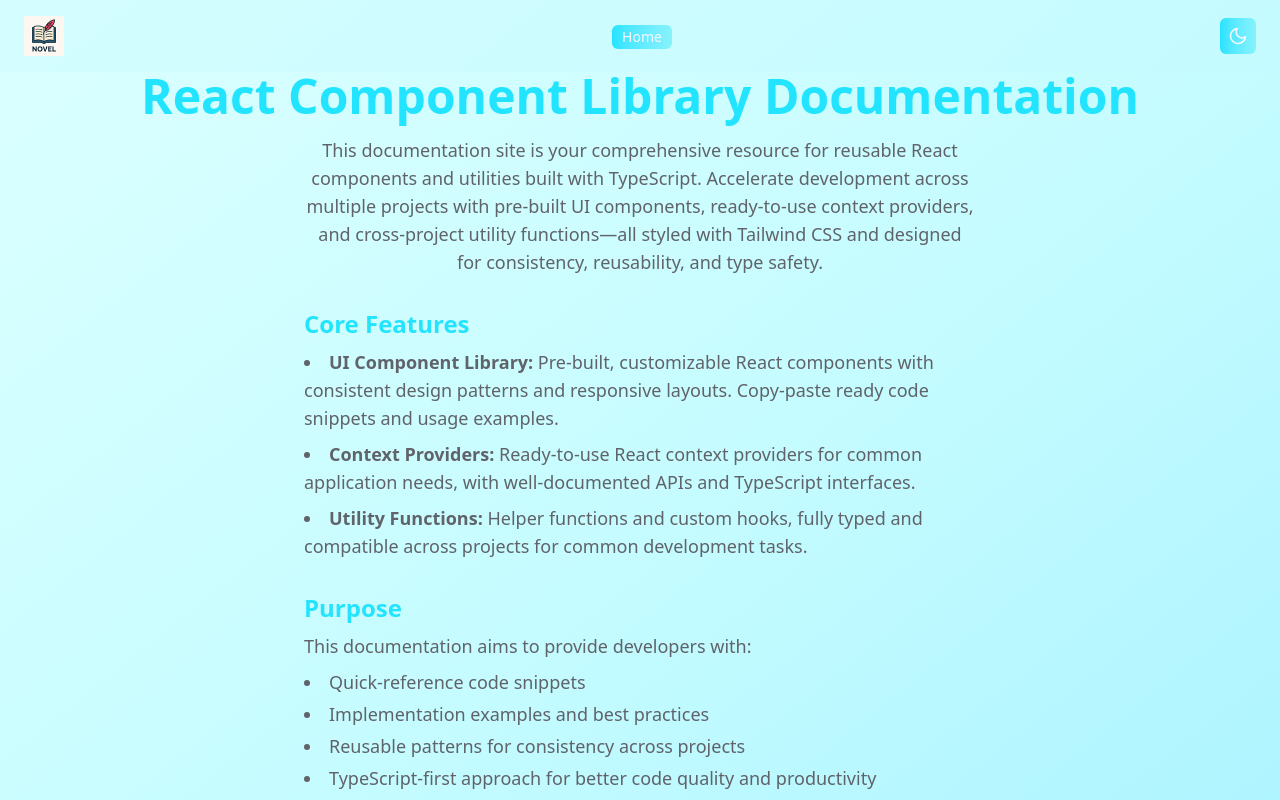
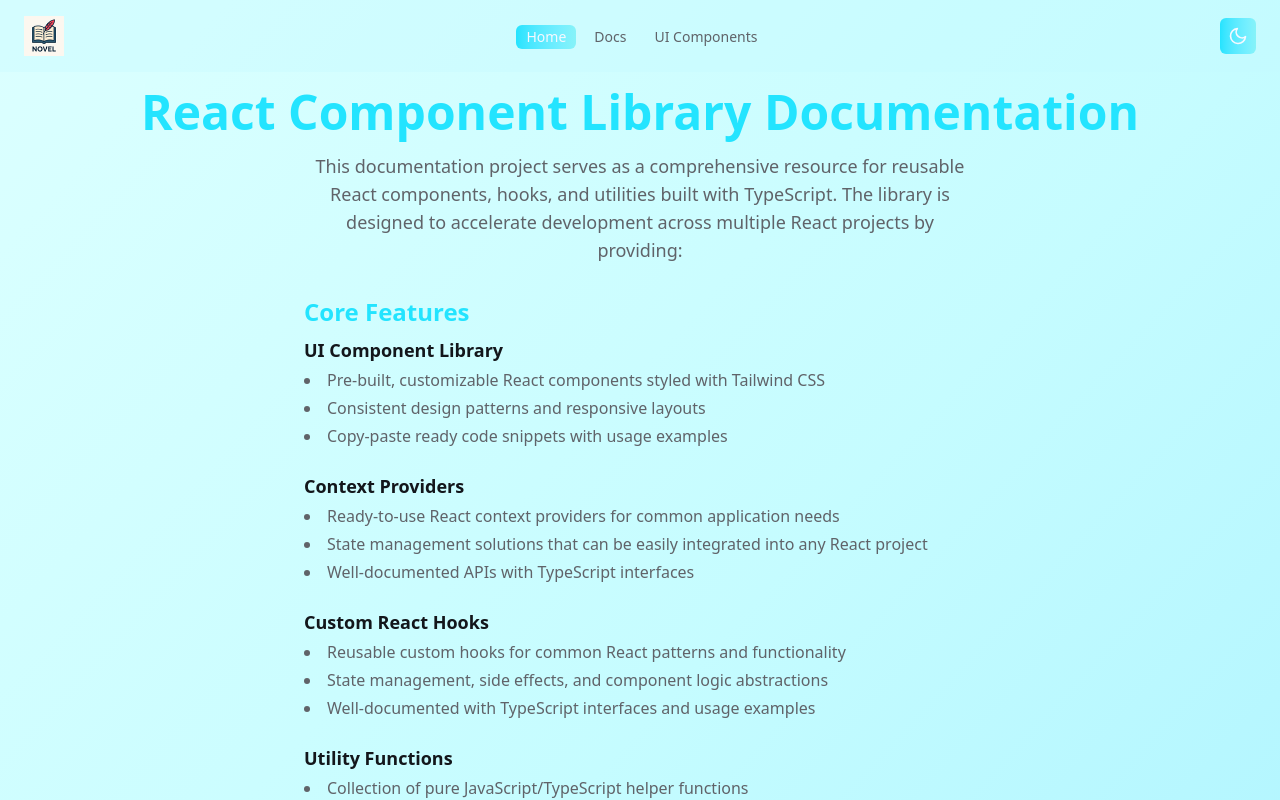
Before and after one commit to lbovboe/ui-academy, a Next.js app: page / in a window 1280 px wide. Shown: the top 800 px of the page. Built offline with nearby package versions, Linux system fonts and the light colour scheme.

Commit message:
update main nav bar

```diff
--- a/app/(routes)/(home)/page.tsx
+++ b/app/(routes)/(home)/page.tsx
@@ -2,39 +2,58 @@ import type { Metadata } from 'next';
 import Link from 'next/link';
 
 export const metadata: Metadata = {
-  title: 'UI Academy Docs',
+  title: 'React Component Library Documentation',
   description:
-    'Documentation, code snippets, and live demos for UI Academy components. Copy and use UI code instantly in your projects.',
+    'Comprehensive documentation for reusable React components, hooks, and utilities built with TypeScript. Accelerate development with pre-built UI, context providers, hooks, and utilities.',
 };
 
 const Home = async () => {
   return (
-    <main className="flex flex-col items-center justify-center px-4">
+    <main className="flex flex-col items-center justify-center p-4">
       <h1 className="text-light-primary dark:text-dark-primary mb-4 text-center text-5xl font-bold">
         React Component Library Documentation
       </h1>
       <p className="text-light-text-secondary dark:text-dark-text-secondary mb-8 max-w-2xl text-center text-lg">
-        This documentation site is your comprehensive resource for reusable React components and utilities built with
-        TypeScript. Accelerate development across multiple projects with pre-built UI components, ready-to-use context
-        providers, and cross-project utility functions—all styled with Tailwind CSS and designed for consistency,
-        reusability, and type safety.
+        This documentation project serves as a comprehensive resource for reusable React components, hooks, and
+        utilities built with TypeScript. The library is designed to accelerate development across multiple React
+        projects by providing:
       </p>
       <section className="mb-8 w-full max-w-2xl">
         <h2 className="text-light-primary dark:text-dark-primary mb-2 text-2xl font-semibold">Core Features</h2>
-        <ul className="text-light-text-secondary dark:text-dark-text-secondary list-inside list-disc space-y-2 text-lg">
-          <li>
-            <span className="font-semibold">UI Component Library:</span> Pre-built, customizable React components with
-            consistent design patterns and responsive layouts. Copy-paste ready code snippets and usage examples.
-          </li>
-          <li>
-            <span className="font-semibold">Context Providers:</span> Ready-to-use React context providers for common
-            application needs, with well-documented APIs and TypeScript interfaces.
-          </li>
-          <li>
-            <span className="font-semibold">Utility Functions:</span> Helper functions and custom hooks, fully typed and
-            compatible across projects for common development tasks.
-          </li>
-        </ul>
+        <div className="space-y-6">
+          <div>
+            <h3 className="text-lg font-semibold">UI Component Library</h3>
+            <ul className="text-light-text-secondary dark:text-dark-text-secondary mt-1 list-inside list-disc space-y-1">
+              <li>Pre-built, customizable React components styled with Tailwind CSS</li>
+              <li>Consistent design patterns and responsive layouts</li>
+              <li>Copy-paste ready code snippets with usage examples</li>
+            </ul>
+          </div>
+          <div>
+            <h3 className="text-lg font-semibold">Context Providers</h3>
+            <ul className="text-light-text-secondary dark:text-dark-text-secondary mt-1 list-inside list-disc space-y-1">
+              <li>Ready-to-use React context providers for common application needs</li>
+              <li>State management solutions that can be easily integrated into any React project</li>
+              <li>Well-documented APIs with TypeScript interfaces</li>
+            </ul>
+          </div>
+          <div>
+            <h3 className="text-lg font-semibold">Custom React Hooks</h3>
+            <ul className="text-light-text-secondary dark:text-dark-text-secondary mt-1 list-inside list-disc space-y-1">
+              <li>Reusable custom hooks for common React patterns and functionality</li>
+              <li>State management, side effects, and component logic abstractions</li>
+              <li>Well-documented with TypeScript interfaces and usage examples</li>
+            </ul>
+          </div>
+          <div>
+            <h3 className="text-lg font-semibold">Utility Functions</h3>
+            <ul className="text-light-text-secondary dark:text-dark-text-secondary mt-1 list-inside list-disc space-y-1">
+              <li>Collection of pure JavaScript/TypeScript helper functions</li>
+              <li>Common utilities like date formatting, debouncing, string manipulation, and data processing</li>
+              <li>Cross-project compatible functions for everyday development tasks</li>
+            </ul>
+          </div>
+        </div>
       </section>
       <section className="mb-8 w-full max-w-2xl">
         <h2 className="text-light-primary dark:text-dark-primary mb-2 text-2xl font-semibold">Purpose</h2>
@@ -44,12 +63,12 @@ const Home = async () => {
         <ul className="text-light-text-secondary dark:text-dark-text-secondary mt-2 list-inside list-disc space-y-1 text-lg">
           <li>Quick-reference code snippets</li>
           <li>Implementation examples and best practices</li>
-          <li>Reusable patterns for consistency across projects</li>
-          <li>TypeScript-first approach for better code quality and productivity</li>
+          <li>Reusable patterns that maintain consistency across projects</li>
+          <li>TypeScript-first approach for better code quality and developer productivity</li>
         </ul>
         <p className="text-light-text-secondary dark:text-dark-text-secondary mt-2 text-lg">
-          The goal is to reduce development time and promote code reusability while maintaining high standards for type
-          safety and component design.
+          The goal is to create a centralized resource that reduces development time and promotes code reusability while
+          maintaining high standards for type safety and component design.
         </p>
       </section>
       <div className="flex flex-wrap justify-center gap-4">
--- a/app/components/headers/NavBar.tsx
+++ b/app/components/headers/NavBar.tsx
@@ -5,7 +5,11 @@ import Link from 'next/link';
 import ThemeToggle from '../tools/ThemeToggle';
 import Image from 'next/image';
 
-const navItems = [{ text: 'Home', href: '/' }];
+const navItems = [
+  { text: 'Home', href: '/' },
+  { text: 'Docs', href: '/docs' },
+  { text: 'UI Components', href: '/docs/components' },
+];
 
 const Navbar = () => {
   const [selected, setSelected] = useState(navItems[0].text);
```
